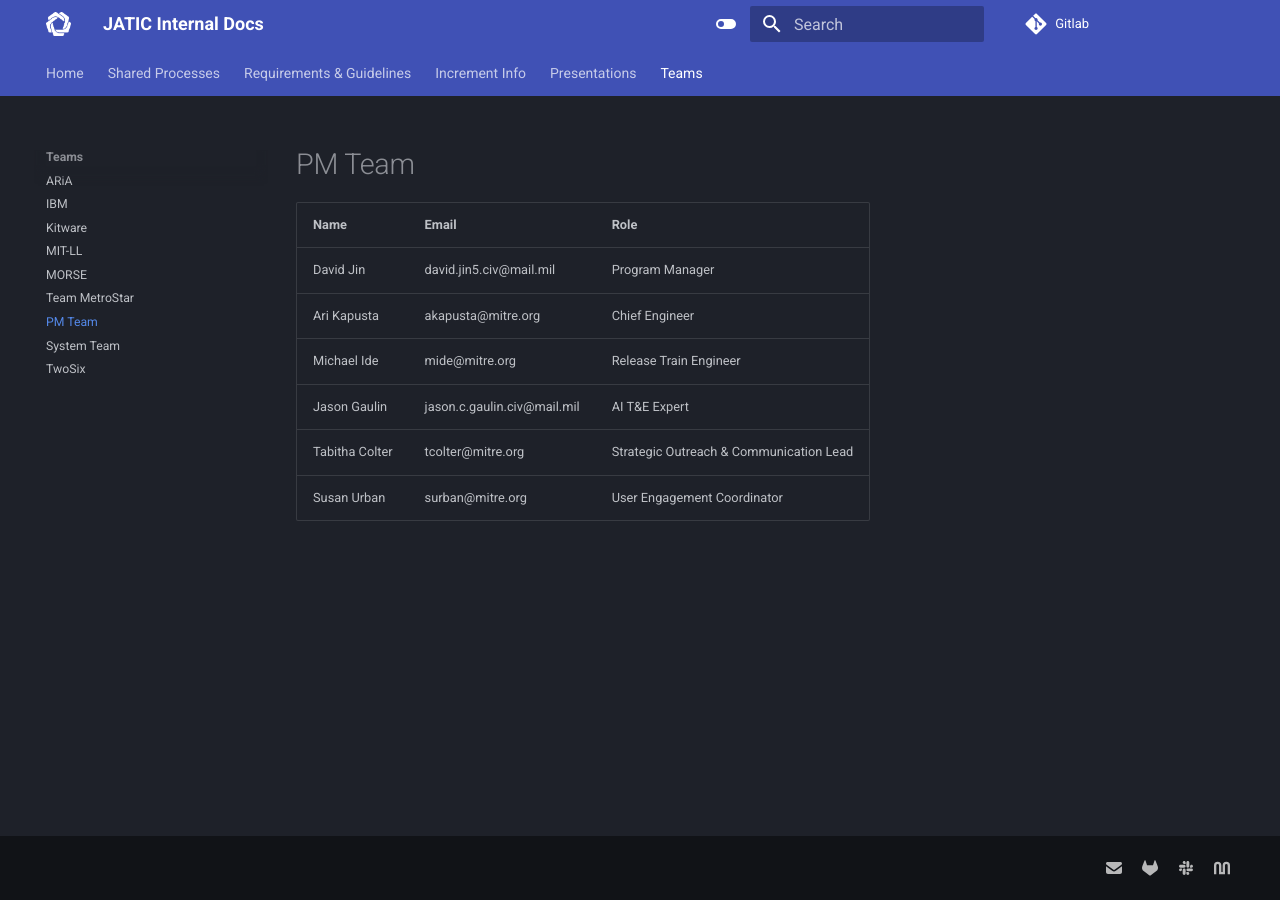
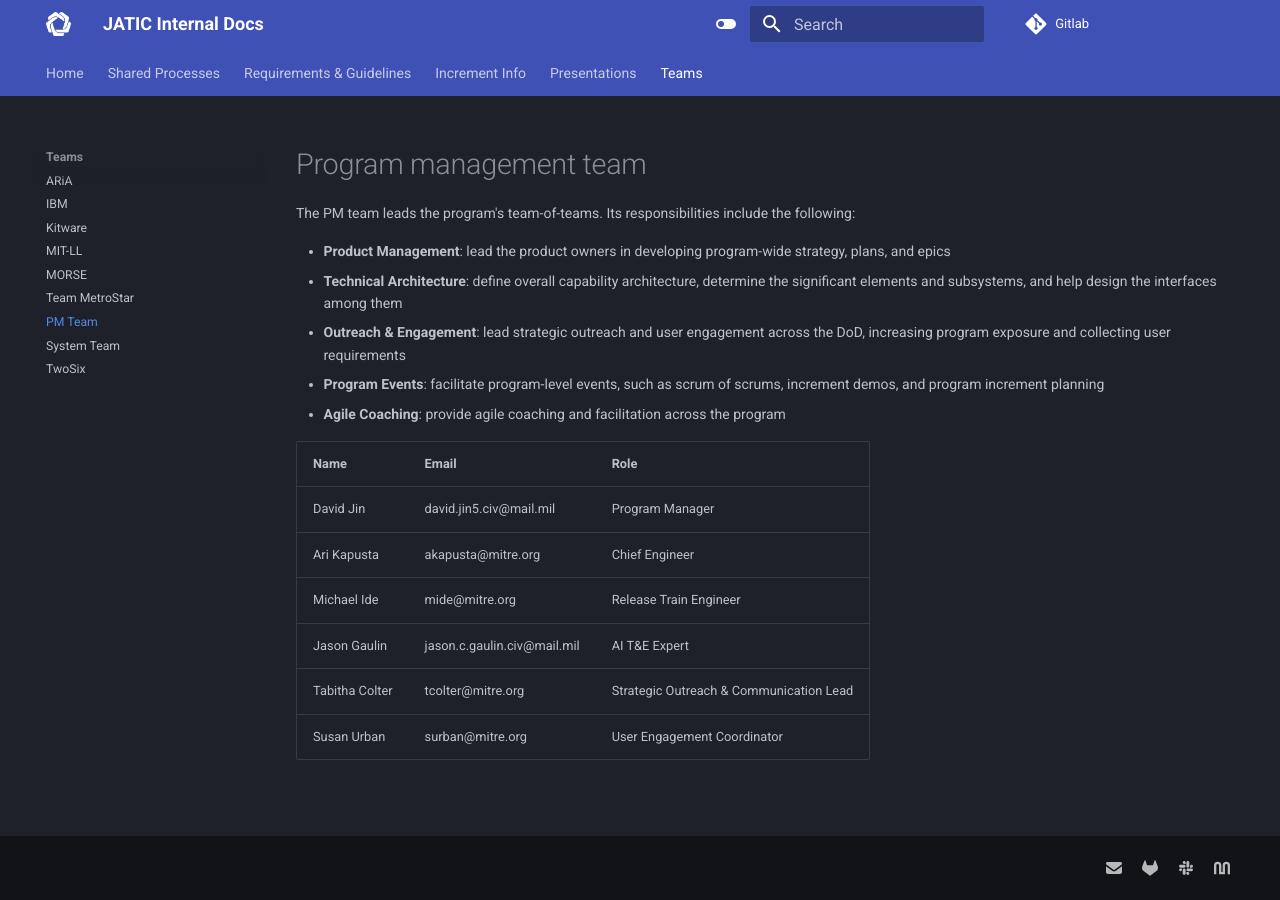
Before and after one commit to zheng0xd/JATIC-internal-docs, an MkDocs documentation site: the page built from docs/teams/pm.md, in a window 1280 px wide. Built offline with MkDocs 1.6.1 and Material for MkDocs 9.7.7, drawn with Linux system fonts in a browser that asks for light colours.

Commit message:
rewrite roles

```diff
--- a/docs/teams/pm.md
+++ b/docs/teams/pm.md
@@ -2,6 +2,16 @@
 hide:
   - toc
 ---
+
+# Program management team
+
+The PM team leads the program's team-of-teams. Its responsibilities include the following:
+
+- **Product Management**: lead the product owners in developing program-wide strategy, plans, and epics
+- **Technical Architecture**: define overall capability architecture, determine the significant elements and subsystems, and help design the interfaces among them
+- **Outreach & Engagement**: lead strategic outreach and user engagement across the DoD, increasing program exposure and collecting user requirements
+- **Program Events**: facilitate program-level events, such as scrum of scrums, increment demos, and program increment planning
+- **Agile Coaching**: provide agile coaching and facilitation across the program
 
 | Name | Email | Role |
 | ---- | ----- | ---- |
```
